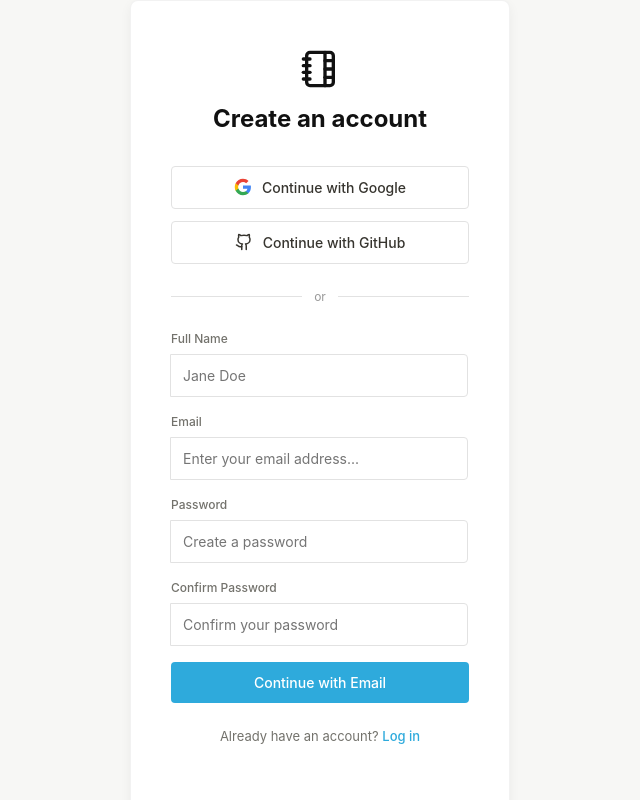
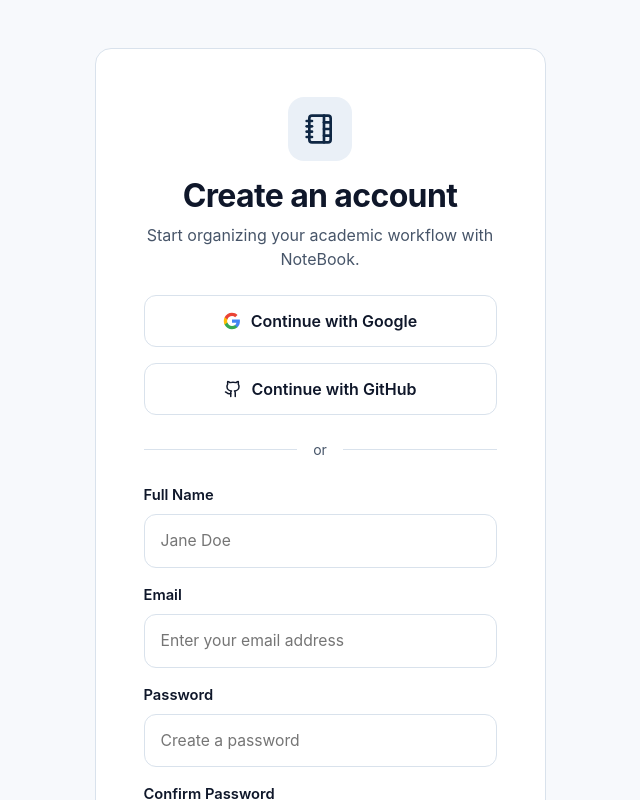
Before and after one commit to mokie023/Notebook, a React (Vite) app in the folder frontend-app/: page /register in a window 1280 px wide. Shown: the top 800 px of the page, without its empty margins (320-960 px from the left). Built offline with nearby package versions, Linux system fonts and the light colour scheme.

Commit message:
Implementing a consistent visual look in auth pages

```diff
--- a/frontend-app/src/pages/Register.jsx
+++ b/frontend-app/src/pages/Register.jsx
@@ -2,9 +2,22 @@
 import { Link, useNavigate } from "react-router-dom";
 import api from "../api/axios";
 import { NotebookTabs, Github } from "lucide-react";
-import "./Login.css";
 
 export default function Register() {
+    const colors = {
+        primary: "#0F2744",
+        primaryTint: "#EAF0F7",
+        background: "#F7F9FC",
+        white: "#FFFFFF",
+        text: "#0F172A",
+        muted: "#475569",
+        border: "#D9E2EC",
+        successBg: "#ECFDF3",
+        successText: "#027A48",
+        errorBg: "#FEF3F2",
+        errorText: "#B42318",
+    };
+
     const [form, setForm] = useState({
         name: "",
         email: "",
@@ -18,7 +31,6 @@
 
     const navigate = useNavigate();
 
-    // --- NEW: OAuth Redirect Handlers ---
     const handleGoogleLogin = () => {
         window.location.href = "http://localhost:8000/api/v1/auth/google/redirect";
     };
@@ -51,32 +63,114 @@
             const token = response.data.data?.token || response.data.token;
 
             if (token) {
-                // Instantly log them in after registration
                 localStorage.setItem("auth_token", token);
                 navigate("/");
             } else {
                 setMessage("Registration successful! You can now log in.");
             }
-
         } catch (err) {
-            setError(err.response?.data?.message || "Registration failed. Please try again.");
+            setError(
+                err.response?.data?.message ||
+                "Registration failed. Please try again."
+            );
         } finally {
             setIsLoading(false);
         }
     }
 
+    const inputStyle = {
+        width: "100%",
+        padding: "14px 16px",
+        borderRadius: "12px",
+        border: `1px solid ${colors.border}`,
+        backgroundColor: colors.white,
+        color: colors.text,
+        outline: "none",
+        fontSize: "0.98rem",
+    };
+
+    const labelStyle = {
+        fontSize: "0.92rem",
+        fontWeight: 600,
+        color: colors.text,
+        marginBottom: "8px",
+        display: "block",
+    };
+
+    const socialBtnStyle = {
+        width: "100%",
+        padding: "13px 16px",
+        borderRadius: "12px",
+        border: `1px solid ${colors.border}`,
+        backgroundColor: colors.white,
+        color: colors.text,
+        fontWeight: 600,
+        display: "flex",
+        alignItems: "center",
+        justifyContent: "center",
+        gap: "10px",
+    };
+
     return (
-        <div className="notion-auth-wrapper">
-            <div className="notion-auth-container">
-                <div className="auth-header">
-                    <NotebookTabs className="auth-logo" size={40} />
-                    <h1>Create an account</h1>
+        <div
+            className="min-vh-100 d-flex align-items-center py-5"
+            style={{
+                backgroundColor: colors.background,
+                fontFamily:
+                    'Inter, "Segoe UI", system-ui, -apple-system, BlinkMacSystemFont, "Helvetica Neue", sans-serif',
+            }}
+        >
+            <div className="container">
+                <div className="row justify-content-center">
+                    <div className="col-md-10 col-lg-7 col-xl-5">
+                        <div
+                            className="p-4 p-md-5 rounded-4"
+                            style={{
+                                backgroundColor: colors.white,
+                                border: `1px solid ${colors.border}`,
+                            }}
+                        >
+                            <div className="text-center mb-4">
+                                <div
+                                    className="d-inline-flex align-items-center justify-content-center rounded-4 mb-3"
+                                    style={{
+                                        width: "64px",
+                                        height: "64px",
+                                        backgroundColor: colors.primaryTint,
+                                        color: colors.primary,
+                                    }}
+                                >
+                                    <NotebookTabs size={32} strokeWidth={2} />
                                 </div>
 
-                {/* --- NEW: Added Social Buttons to Register Page --- */}
-                <div className="auth-methods">
-                    <button className="btn-social" type="button" onClick={handleGoogleLogin}>
-                        <svg viewBox="0 0 24 24" width="18" height="18" xmlns="http://www.w3.org/2000/svg">
+                                <h1
+                                    className="fw-bold mb-2"
+                                    style={{
+                                        color: colors.text,
+                                        fontSize: "2rem",
+                                        letterSpacing: "-0.02em",
+                                    }}
+                                >
+                                    Create an account
+                                </h1>
+
+                                <p className="mb-0" style={{ color: colors.muted }}>
+                                    Start organizing your academic workflow with NoteBook.
+                                </p>
+                            </div>
+
+                            <div className="d-grid gap-3 mb-4">
+                                <button
+                                    type="button"
+                                    onClick={handleGoogleLogin}
+                                    style={socialBtnStyle}
+                                >
+                                    <svg
+                                        viewBox="0 0 24 24"
+                                        width="18"
+                                        height="18"
+                                        xmlns="http://www.w3.org/2000/svg"
+                                    >
                                         <path d="M22.56 12.25c0-.78-.07-1.53-.2-2.25H12v4.26h5.92c-.26 1.37-1.04 2.53-2.21 3.31v2.77h3.57c2.08-1.92 3.28-4.74 3.28-8.09z" fill="#4285F4" />
                                         <path d="M12 23c2.97 0 5.46-.98 7.28-2.66l-3.57-2.77c-.98.66-2.23 1.06-3.71 1.06-2.86 0-5.29-1.93-6.16-4.53H2.18v2.84C3.99 20.53 7.7 23 12 23z" fill="#34A853" />
                                         <path d="M5.84 14.09c-.22-.66-.35-1.36-.35-2.09s.13-1.43.35-2.09V7.07H2.18C1.43 8.55 1 10.22 1 12s.43 3.45 1.18 4.93l2.85-2.22.81-.62z" fill="#FBBC05" />
@@ -85,19 +179,38 @@
                                     Continue with Google
                                 </button>
 
-                    <button className="btn-social" type="button" onClick={handleGithubLogin}>
+                                <button
+                                    type="button"
+                                    onClick={handleGithubLogin}
+                                    style={socialBtnStyle}
+                                >
                                     <Github size={18} />
                                     Continue with GitHub
                                 </button>
                             </div>
 
-                <div className="auth-divider">
-                    <span>or</span>
+                            <div className="d-flex align-items-center my-4">
+                                <div
+                                    className="flex-grow-1"
+                                    style={{ height: "1px", backgroundColor: colors.border }}
+                                />
+                                <span
+                                    className="px-3 small"
+                                    style={{ color: colors.muted }}
+                                >
+                                    or
+                                </span>
+                                <div
+                                    className="flex-grow-1"
+                                    style={{ height: "1px", backgroundColor: colors.border }}
+                                />
                             </div>
 
-                <form className="auth-form" onSubmit={handleSubmit}>
-                    <div className="input-group">
-                        <label htmlFor="name">Full Name</label>
+                            <form onSubmit={handleSubmit}>
+                                <div className="mb-3">
+                                    <label htmlFor="name" style={labelStyle}>
+                                        Full Name
+                                    </label>
                                     <input
                                         type="text"
                                         id="name"
@@ -106,24 +219,30 @@
                                         value={form.name}
                                         onChange={handleChange}
                                         required
+                                        style={inputStyle}
                                     />
                                 </div>
 
-                    <div className="input-group">
-                        <label htmlFor="email">Email</label>
+                                <div className="mb-3">
+                                    <label htmlFor="email" style={labelStyle}>
+                                        Email
+                                    </label>
                                     <input
                                         type="email"
                                         id="email"
                                         name="email"
-                            placeholder="Enter your email address..."
+                                        placeholder="Enter your email address"
                                         value={form.email}
                                         onChange={handleChange}
                                         required
+                                        style={inputStyle}
                                     />
                                 </div>
 
-                    <div className="input-group">
-                        <label htmlFor="password">Password</label>
+                                <div className="mb-3">
+                                    <label htmlFor="password" style={labelStyle}>
+                                        Password
+                                    </label>
                                     <input
                                         type="password"
                                         id="password"
@@ -133,11 +252,17 @@
                                         onChange={handleChange}
                                         required
                                         minLength={6}
+                                        style={inputStyle}
                                     />
                                 </div>
 
-                    <div className="input-group">
-                        <label htmlFor="password_confirmation">Confirm Password</label>
+                                <div className="mb-3">
+                                    <label
+                                        htmlFor="password_confirmation"
+                                        style={labelStyle}
+                                    >
+                                        Confirm Password
+                                    </label>
                                     <input
                                         type="password"
                                         id="password_confirmation"
@@ -146,20 +271,69 @@
                                         value={form.password_confirmation}
                                         onChange={handleChange}
                                         required
+                                        style={inputStyle}
                                     />
                                 </div>
 
-                    {message && <div className="status-message success">{message}</div>}
-                    {error && <div className="status-message error">{error}</div>}
+                                {message && (
+                                    <div
+                                        className="mb-3 px-3 py-2 rounded-3"
+                                        style={{
+                                            backgroundColor: colors.successBg,
+                                            color: colors.successText,
+                                            fontSize: "0.95rem",
+                                            border: `1px solid ${colors.border}`,
+                                        }}
+                                    >
+                                        {message}
+                                    </div>
+                                )}
 
-                    <button type="submit" className="btn-continue" disabled={isLoading}>
+                                {error && (
+                                    <div
+                                        className="mb-3 px-3 py-2 rounded-3"
+                                        style={{
+                                            backgroundColor: colors.errorBg,
+                                            color: colors.errorText,
+                                            fontSize: "0.95rem",
+                                            border: `1px solid ${colors.border}`,
+                                        }}
+                                    >
+                                        {error}
+                                    </div>
+                                )}
+
+                                <button
+                                    type="submit"
+                                    disabled={isLoading}
+                                    className="btn w-100 py-3 rounded-3"
+                                    style={{
+                                        backgroundColor: colors.primary,
+                                        color: colors.white,
+                                        border: `1px solid ${colors.primary}`,
+                                        fontWeight: 600,
+                                    }}
+                                >
                                     {isLoading ? "Creating account..." : "Continue with Email"}
                                 </button>
                             </form>
 
-                <p className="auth-footer">
-                    Already have an account? <Link to="/login">Log in</Link>
+                            <p
+                                className="text-center mt-4 mb-0"
+                                style={{ color: colors.muted }}
+                            >
+                                Already have an account?{" "}
+                                <Link
+                                    to="/login"
+                                    className="text-decoration-none fw-semibold"
+                                    style={{ color: colors.primary }}
+                                >
+                                    Log in
+                                </Link>
                             </p>
+                        </div>
+                    </div>
+                </div>
             </div>
         </div>
     );
```
Lines whose indentation alone changed are shown as unchanged.
